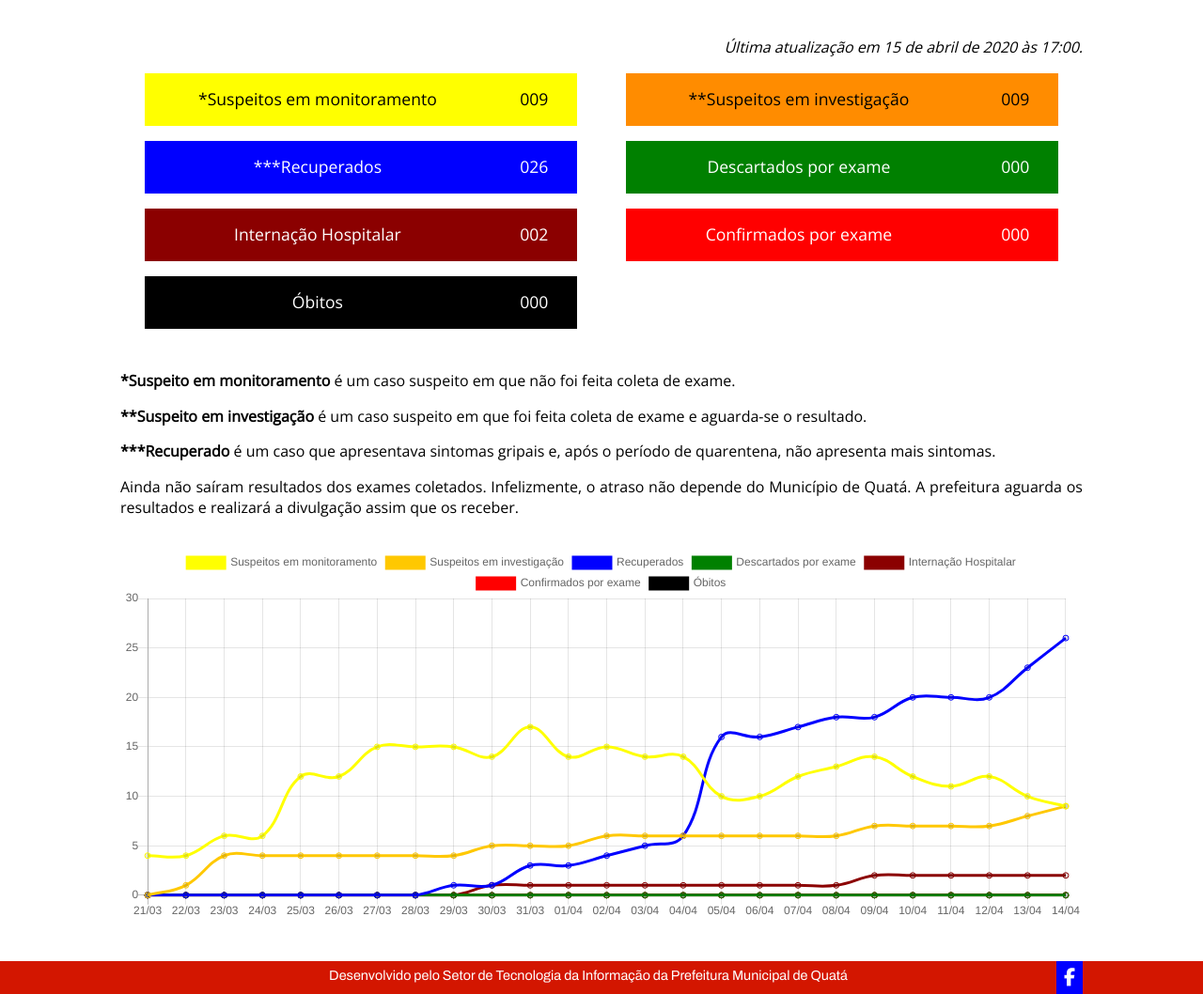
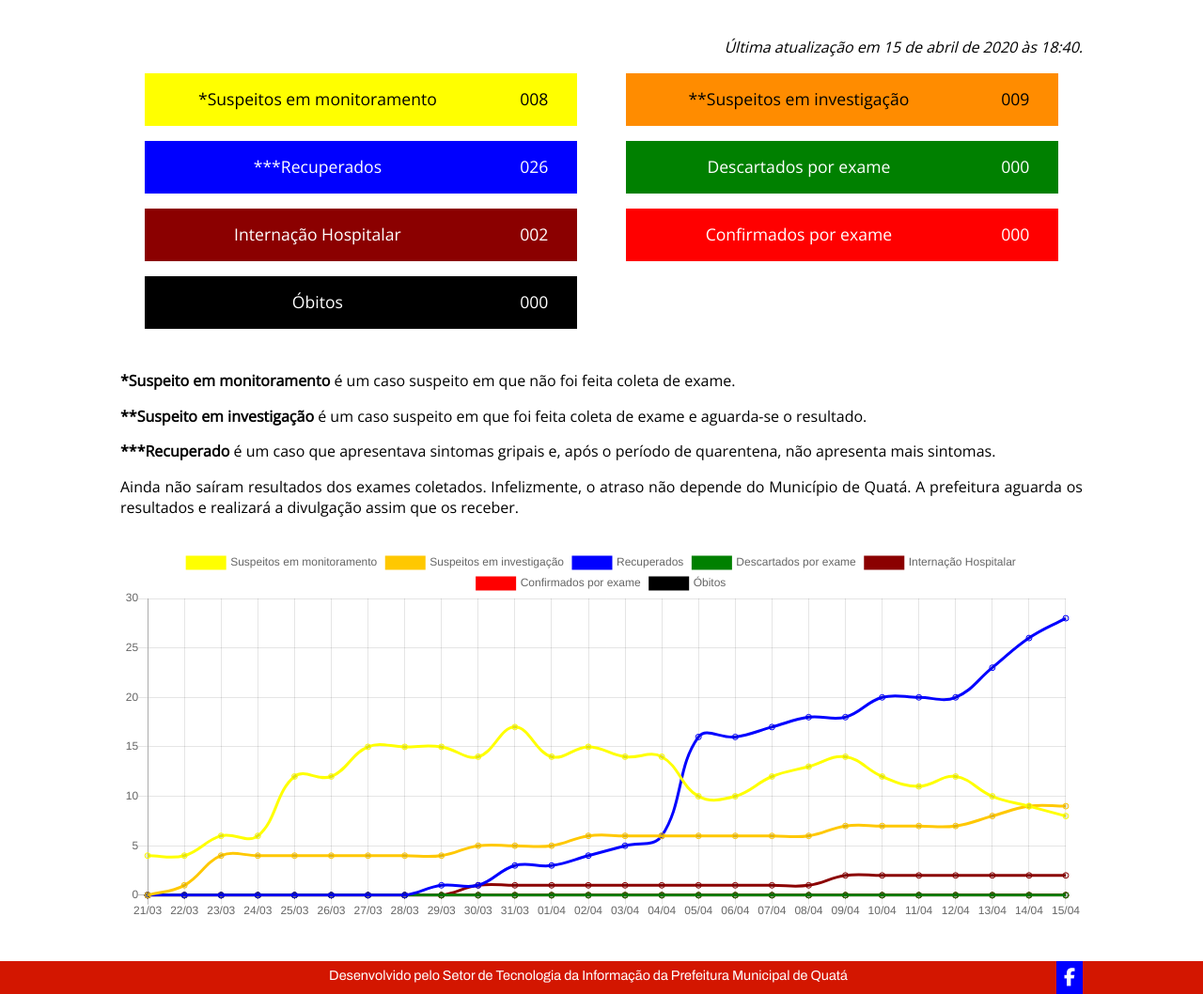
Before and after one commit to rafaelssantos/coronavirus, a PHP site: page / in a window 1280 px wide. Shown: the part 184-1242 px from the top of the page at 94% size. Run offline with PHP 8.4, Linux system fonts and the light colour scheme; some libraries are stand-ins or nearby versions.

Commit message:
Atualização de casos.

```diff
--- a/index.php
+++ b/index.php
@@ -45,12 +45,12 @@ $contact_url = BASE_URL_DIR . "contato.php";
 
 	<div class='content'>
 		<div class='update-panel-container'>
-			<span>Última atualização em 15 de abril de 2020 às 17:00.</span>
+			<span>Última atualização em 15 de abril de 2020 às 18:40.</span>
 		</div>
 
 		<div class='cases-panel-container'>
 			<div class='cases-label-container' id='label-suspeitos-em-monitoramento'>
-				<span class='cases-label'>*Suspeitos em monitoramento</span><span class='cases-counter'>009</span>
+				<span class='cases-label'>*Suspeitos em monitoramento</span><span class='cases-counter'>008</span>
 			</div>
 			<div class='cases-label-container' id='label-suspeitos-em-investigacao'>
 				<span class='cases-label'>**Suspeitos em investigação</span><span class='cases-counter'>009</span>
@@ -100,41 +100,41 @@ $contact_url = BASE_URL_DIR . "contato.php";
 	new Chart(document.getElementById("cases-chart"), {
 		type: 'line',
 		data: {
-			labels: ['21/03', '22/03', '23/03', '24/03', '25/03', '26/03', '27/03', '28/03', '29/03', '30/03', '31/03', '01/04', '02/04', '03/04', '04/04', '05/04', '06/04', '07/04', '08/04', '09/04', '10/04', '11/04', '12/04', '13/04', '14/04'],
+			labels: ['21/03', '22/03', '23/03', '24/03', '25/03', '26/03', '27/03', '28/03', '29/03', '30/03', '31/03', '01/04', '02/04', '03/04', '04/04', '05/04', '06/04', '07/04', '08/04', '09/04', '10/04', '11/04', '12/04', '13/04', '14/04', '15/04'],
 			datasets: [{
-				data: [04, 04, 06, 06, 12, 12, 15, 15, 15, 14, 17, 14, 15, 14, 14, 10, 10, 12, 13, 14, 12, 11, 12, 10, 09],
+				data: [04, 04, 06, 06, 12, 12, 15, 15, 15, 14, 17, 14, 15, 14, 14, 10, 10, 12, 13, 14, 12, 11, 12, 10, 09, 08],
 				label: "Suspeitos em monitoramento",
 				borderColor: "#FFFF00",
 				fill: false
 			},
 			{
-				data: [00, 01, 04, 04, 04, 04, 04, 04, 04, 05, 05, 05, 06, 06, 06, 06, 06, 06, 06, 07, 07, 07, 07, 08, 09],
+				data: [00, 01, 04, 04, 04, 04, 04, 04, 04, 05, 05, 05, 06, 06, 06, 06, 06, 06, 06, 07, 07, 07, 07, 08, 09, 09],
 				label: "Suspeitos em investigação",
 				borderColor: "#FFC800",
 				fill: false
 			},
 			{
-				data: [00, 00, 00, 00, 00, 00, 00, 00, 01, 01, 03, 03, 04, 05, 06, 16, 16, 17, 18, 18, 20, 20, 20, 23, 26],
+				data: [00, 00, 00, 00, 00, 00, 00, 00, 01, 01, 03, 03, 04, 05, 06, 16, 16, 17, 18, 18, 20, 20, 20, 23, 26, 28],
 				label: "Recuperados",
 				borderColor: "#0000FF",
 				fill: false
 			}, {
-				data: [00, 00, 00, 00, 00, 00, 00, 00, 00, 00, 00, 00, 00, 00, 00, 00, 00, 00, 00, 00, 00, 00, 00, 00, 00],
+				data: [00, 00, 00, 00, 00, 00, 00, 00, 00, 00, 00, 00, 00, 00, 00, 00, 00, 00, 00, 00, 00, 00, 00, 00, 00, 00],
 				label: "Descartados por exame",
 				borderColor: "#008000",
 				fill: false
 			}, {
-				data: [00, 00, 00, 00, 00, 00, 00, 00, 00, 01, 01, 01, 01, 01, 01, 01, 01, 01, 01, 02, 02, 02, 02, 02, 02],
+				data: [00, 00, 00, 00, 00, 00, 00, 00, 00, 01, 01, 01, 01, 01, 01, 01, 01, 01, 01, 02, 02, 02, 02, 02, 02, 02],
 				label: "Internação Hospitalar",
 				borderColor: "#8B0000",
 				fill: false
 			}, {
-				data: [00, 00, 00, 00, 00, 00, 00, 00, 00, 00, 00, 00, 00, 00, 00, 00, 00, 00, 00, 00, 00, 00, 00, 00, 00],
+				data: [00, 00, 00, 00, 00, 00, 00, 00, 00, 00, 00, 00, 00, 00, 00, 00, 00, 00, 00, 00, 00, 00, 00, 00, 00, 00],
 				label: "Confirmados por exame",
 				borderColor: "#FF0000",
 				fill: false
 			}, {
-				data: [00, 00, 00, 00, 00, 00, 00, 00, 00, 00, 00, 00, 00, 00, 00, 00, 00, 00, 00, 00, 00, 00, 00, 00, 00],
+				data: [00, 00, 00, 00, 00, 00, 00, 00, 00, 00, 00, 00, 00, 00, 00, 00, 00, 00, 00, 00, 00, 00, 00, 00, 00, 00],
 				label: "Óbitos",
 				borderColor: "#000000",
 				fill: false
```
